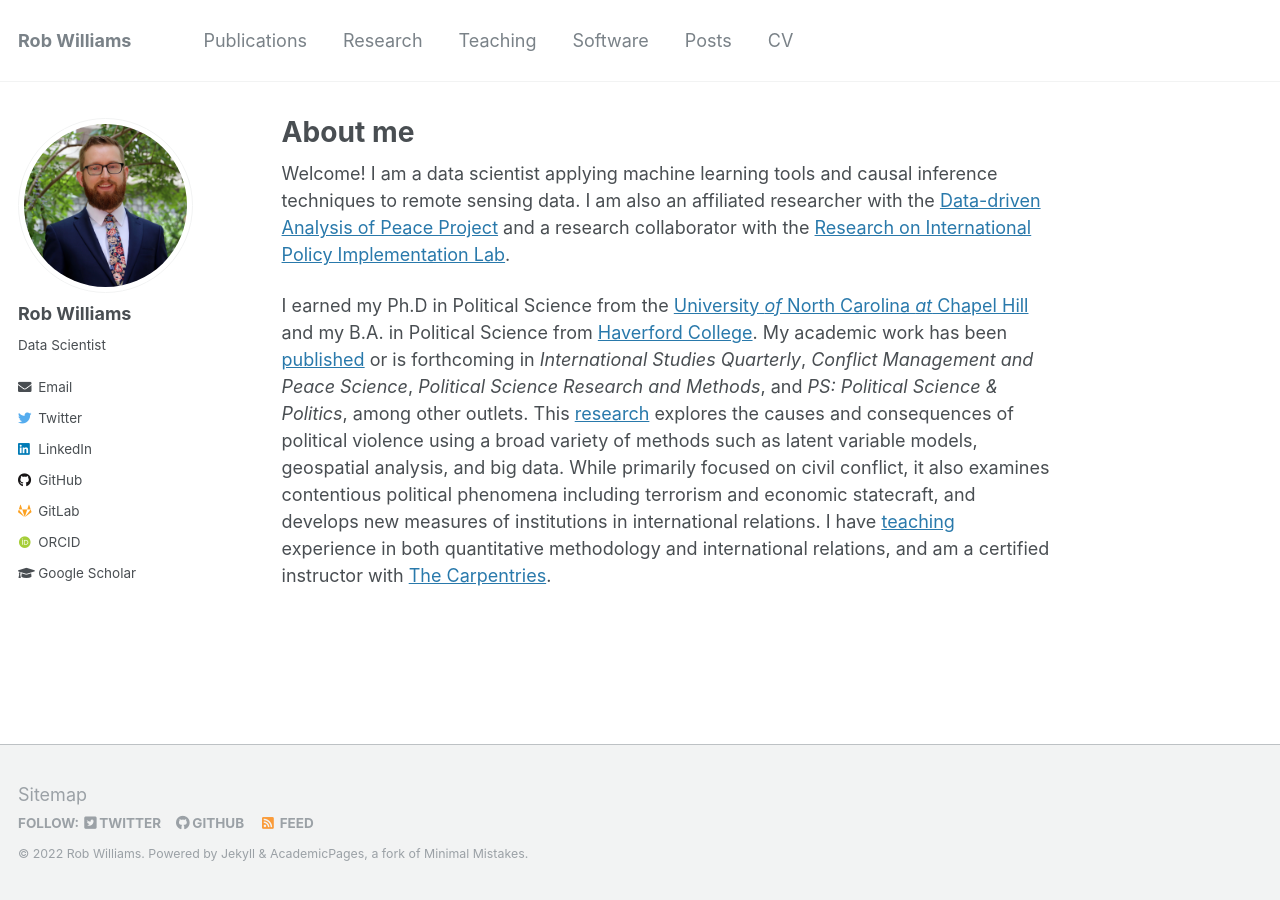
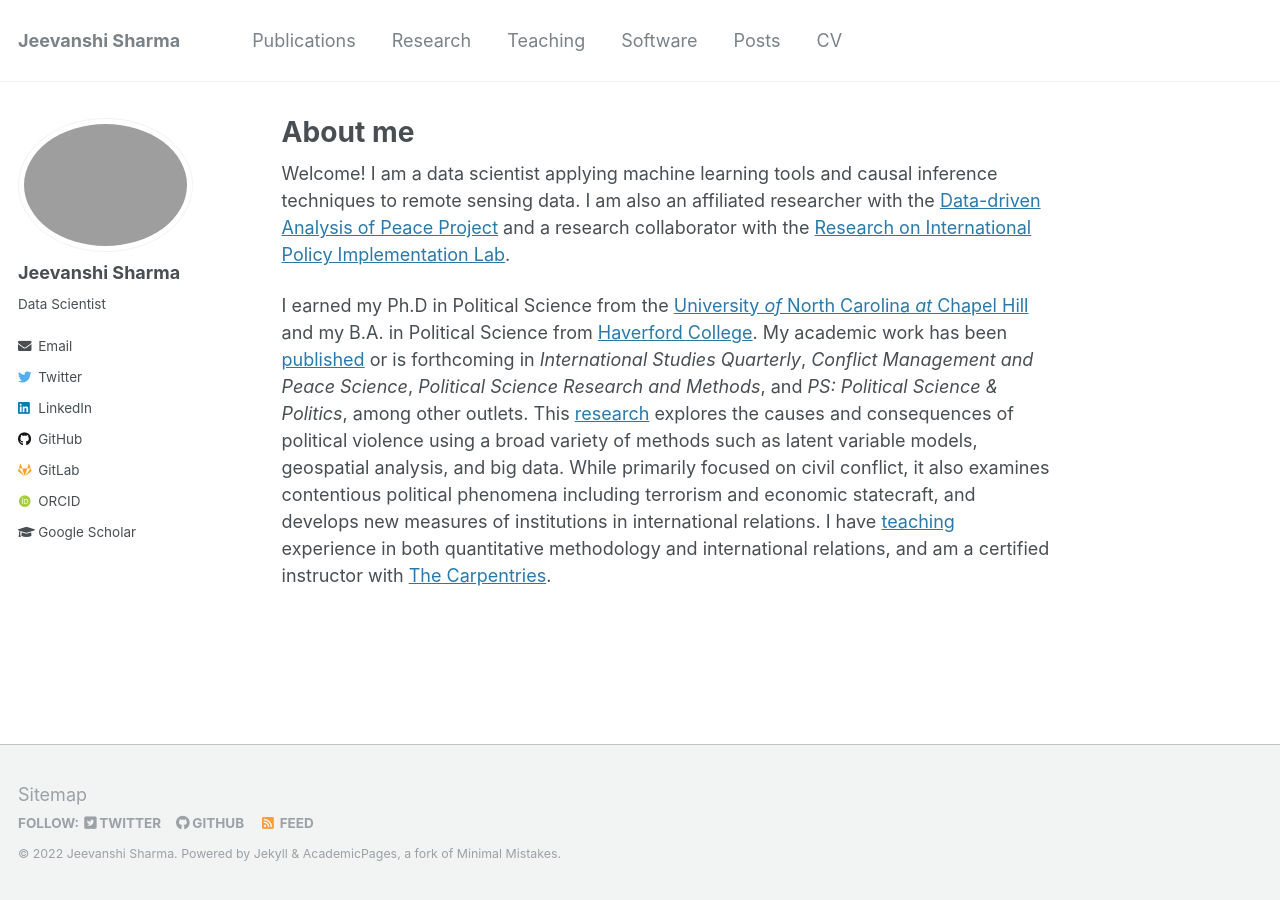
Before and after one commit to Femme-js/Femme-js.github.io, a Jekyll site: the page built from _pages/about.md, in a window 1280 px wide. Built offline with Jekyll 4.4.1, drawn with Linux system fonts in a browser that asks for light colours; some web fonts are replaced.

Commit message:
Update _config.yml

```diff
--- a/_config.yml
+++ b/_config.yml
@@ -7,13 +7,13 @@
 
 # Site Settings
 locale                   : "en-US"
-title                    : "Rob Williams"
+title                    : "Jeevanshi Sharma"
 title_separator          : "-"
-name                     : &name "Rob Williams"
-description              : &description "Postdoc in Political Science"
+name                     : &name "Jeevanshi Sharma"
+description              : &description "Engineer and Researcher"
 url                      : https://jayrobwilliams.com # the base hostname & protocol for your site e.g. "https://mmistakes.github.io"
 baseurl                  : "" # the subpath of your site, e.g. "/blog"
-repository               : "jayrobwilliams/jayrobwilliams.github.io"
+repository               : "Femme-js/Femme-js.github.io"
 teaser                   : # filename of teaser fallback teaser image placed in /images/, .e.g. "500x300.png"
 breadcrumbs              : false # true, false (default)
 words_per_minute         : 160
@@ -57,12 +57,12 @@ yandex_site_verification :
 
 # Social Sharing
 twitter:
-  username               : jayrobw
+  username               : _Jeevasnhi_
 facebook:
   username               :
   app_id                 :
   publisher              :
-og_image                 : profile.png # Open Graph/Twitter default site image
+og_image                 : profile1.png # Open Graph/Twitter default site image
 # For specifying social profiles
 # - https://developers.google.com/structured-data/customize/social-profiles
 social:
@@ -82,8 +82,8 @@ analytics:
 
 # Site Author
 author:
-  name             : "Rob Williams"
-  avatar           : "profile.png"
+  name             : "Jeevanshi Sharma"
+  avatar           : "profile1.png"
   bio              : "Data Scientist"
   location         :
   employer         :
@@ -99,8 +99,8 @@ author:
   flickr           :
   facebook         :
   foursquare       :
-  github           : "jayrobwilliams"
-  gitlab           : "jayrobwilliams"
+  github           : "Femme-js"
+  gitlab           : "Femme-js"
   google_plus      :
   keybase          :
   instagram        :
@@ -112,7 +112,7 @@ author:
   stackoverflow    : #"https://stackoverflow.com/users/10912314/jayrobwilliams"
   steam            :
   tumblr           :
-  twitter          : "jayrobw"
+  twitter          : "_Jeevanshi_"
   vine             :
   weibo            :
   xing             :
```
